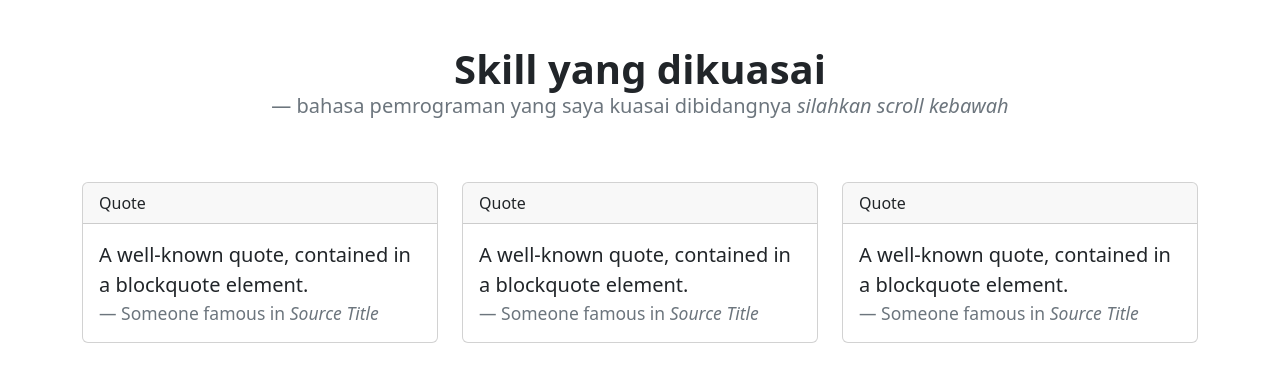
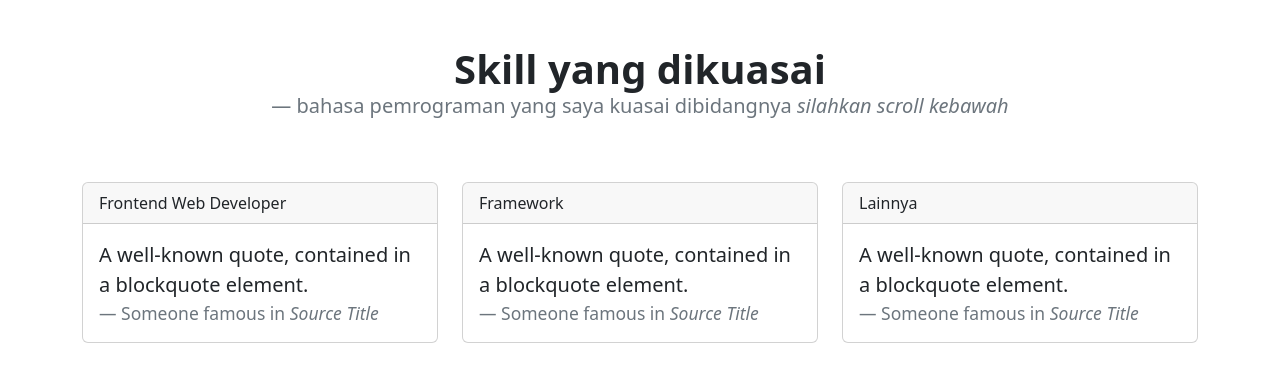
Before and after one commit to efraimurelpalodang/my-portofolio, a plain HTML site: page index.html in a window 1280 px wide. Shown: the part 851-1232 px from the top of the page. Drawn offline with nearby package versions, Linux system fonts and the light colour scheme.

Commit message:
Mengubah judul card

```diff
--- a/index.html
+++ b/index.html
@@ -102,7 +102,7 @@
       <div class="col-sm-4 mb-4">
         <div class="card">
           <div class="card-header">
-            Quote
+            Frontend Web Developer
           </div>
           <div class="card-body">
             <blockquote class="blockquote mb-0">
@@ -115,7 +115,7 @@
       <div class="col-sm-4 mb-4">
         <div class="card">
           <div class="card-header">
-            Quote
+            Framework
           </div>
           <div class="card-body">
             <blockquote class="blockquote mb-0">
@@ -128,7 +128,7 @@
       <div class="col-sm-4">
         <div class="card">
           <div class="card-header">
-            Quote
+            Lainnya
           </div>
           <div class="card-body">
             <blockquote class="blockquote mb-0">
```
